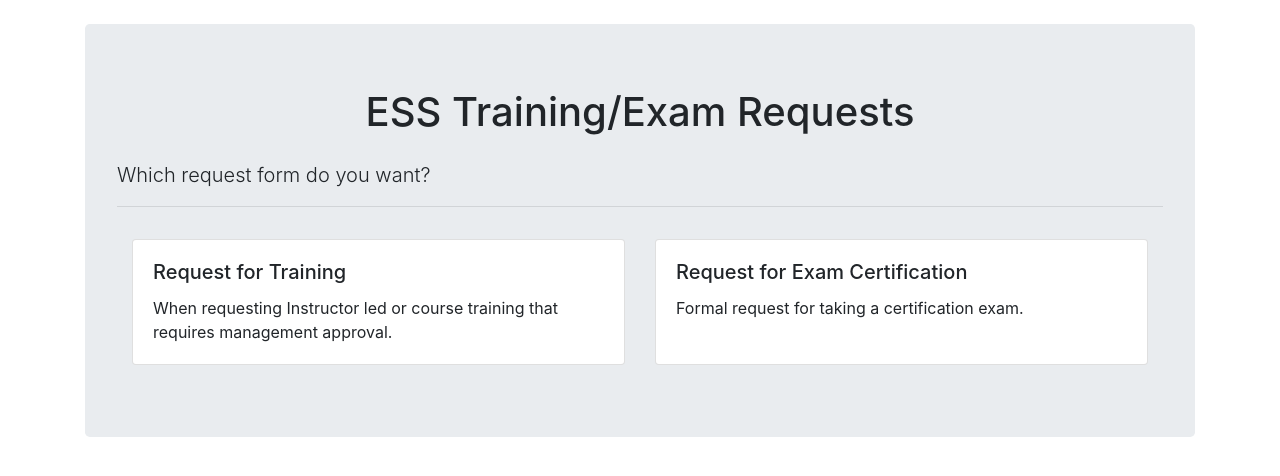
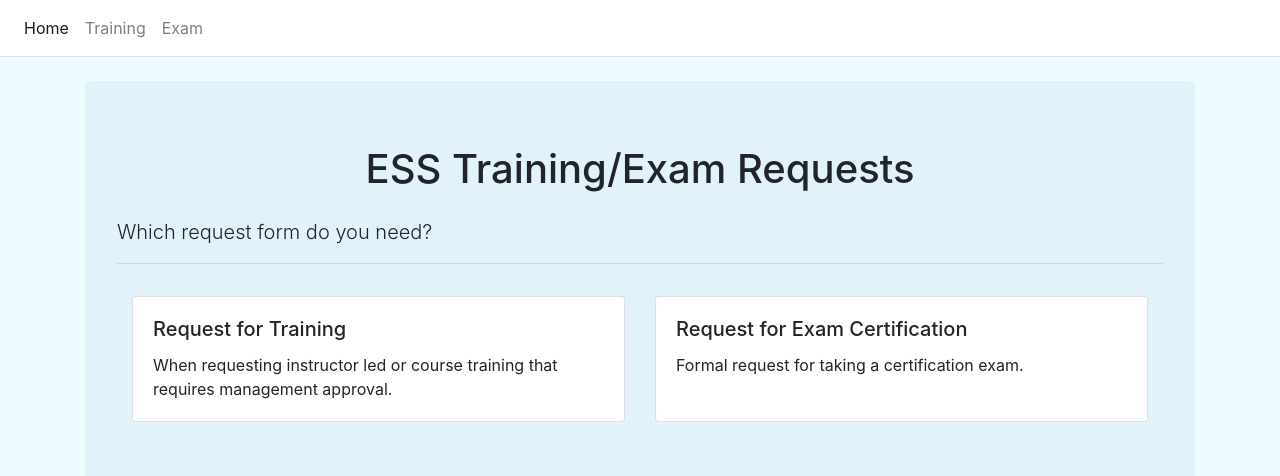
Before and after one commit to benelan/ess-requests, a Next.js app: page / in a window 1280 px wide. Shown: the top 476 px of the page. Built offline with nearby package versions, Linux system fonts and the light colour scheme.

Commit message:
added navbar

```diff
--- a/pages/index.js
+++ b/pages/index.js
@@ -1,14 +1,37 @@
 import React from 'react';
 import Link from 'next/link'
+import Head from 'next/head'
 import 'bootstrap/dist/css/bootstrap.min.css'
 
 export default function Home() {
   return (
+    <div>
+      <Head>
+        <title>ESS Requests</title>
+      </Head>
+      <nav className="navbar navbar-expand-sm navbar-light border-bottom" style={{ background: 'white' }}>
+        <ul className="navbar-nav">
+          <li className="nav-item active">
+            <Link href="/">
+              <a className="nav-link">Home <span className="sr-only">(current)</span></a>
+            </Link>
+          </li>
+          <li className="nav-item">
+            <Link href="/training">
+              <a className="nav-link">Training</a>
+            </Link>
+          </li>
+          <li className="nav-item">
+            <Link href="/exam">
+              <a className="nav-link">Exam</a>
+            </Link>
+          </li>
+        </ul>
+      </nav>
       <div className="container">
-      <div className="jumbotron mt-4">
-        <title>ESS Requests</title>
+        <div className="jumbotron mt-4" style={{background: '#e1f2fb'}}>
           <h1 className="display-5 text-center">ESS Training/Exam Requests</h1>
-        <p className="lead mt-4">Which request form do you want?</p>
+          <p className="lead mt-4">Which request form do you need?</p>
           <hr className="mb-4" />
           <div className="container-fluid content-row">
             <div className="row">
@@ -17,7 +40,7 @@ export default function Home() {
                   <div className="card h-100 hoverForm" style={{ cursor: 'pointer' }}>
                     <div className="card-body">
                       <h5 className="card-title">Request for Training</h5>
-                    <p className="card-text">When requesting Instructor led or course training that requires management approval.</p>
+                      <p className="card-text">When requesting instructor led or course training that requires management approval.</p>
                     </div>
                   </div>
                 </Link>
@@ -36,5 +59,6 @@ export default function Home() {
           </div>
         </div>
       </div>
+    </div>
   )
 }
--- a/styles/globals.css
+++ b/styles/globals.css
@@ -1,5 +1,8 @@
 html,
 body {
+  background-color: #ecfcff  !important;
+  height: 100%;
+  width: 100%;
   padding: 0;
   margin: 0;
   font-family: -apple-system, BlinkMacSystemFont, Segoe UI, Roboto, Oxygen,
@@ -17,6 +20,6 @@ a {
 
 .hoverForm:hover,
 .hoverForm:focus,
-.hoverForm:active{
+.hoverForm:active {
   box-shadow: 0 0 0 1pt lightgray;
 }
```
Also changed, not shown: pages/exam.js (+20 -0 lines), pages/training.js (+20 -0 lines). Lines whose indentation alone changed are shown as unchanged.
